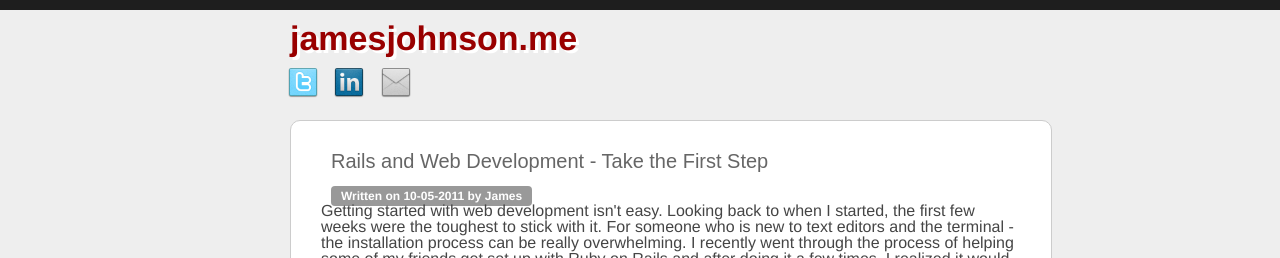
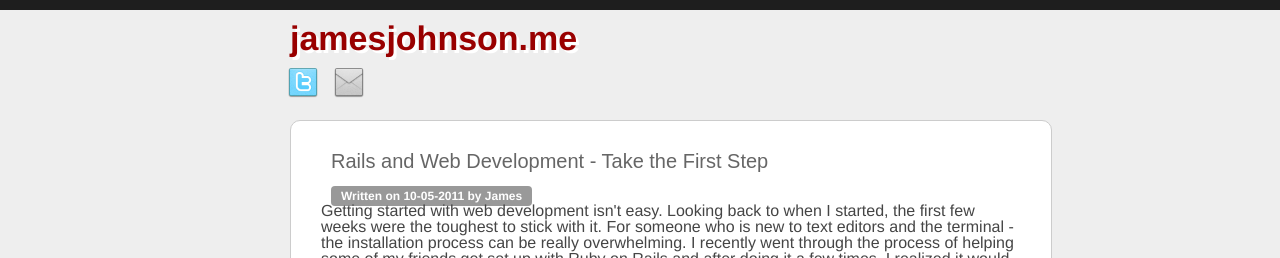
Before and after one commit to jamesjohnson/jamesjohnson.github.com, a Jekyll site: the page built from index.html, in a window 1280 px wide. Shown: the top 258 px of the page. Built offline with Jekyll 4.4.1, drawn with Linux system fonts in a browser that asks for light colours; Markdown is read by kramdown in place of the engine named in the settings.

Commit message:
removed linked in

```diff
--- a/_layouts/default.html
+++ b/_layouts/default.html
@@ -34,7 +34,6 @@
         <h1><a href="/">jamesjohnson.me</a></h1>
         <ul>
           <li><a href="http://twitter.com/jamesjohnsona"><img src="/images/icon_twitter.png" height="32px" width="32px"></a></li>
-          <li><a href="http://linkedin.com/in/jamesjohnsona"><img src="/images/icon_linkedin.png" height="32px" width="32px"></a></li>
           <li><a href="mailto:jamesjohnson11@gmail.com"><img src="/images/icon_mail.png" height="32px" width="32px"></a></li>
         </ul>
       </div>
```
